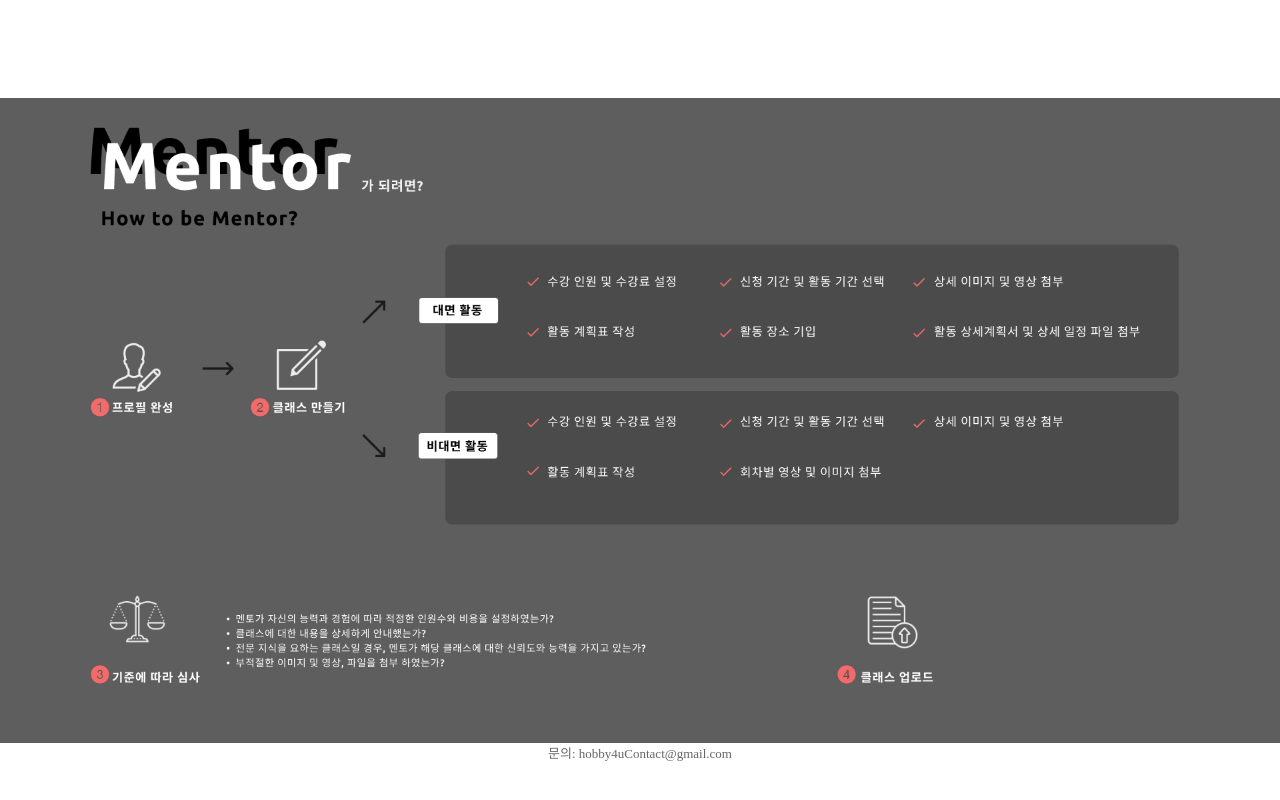
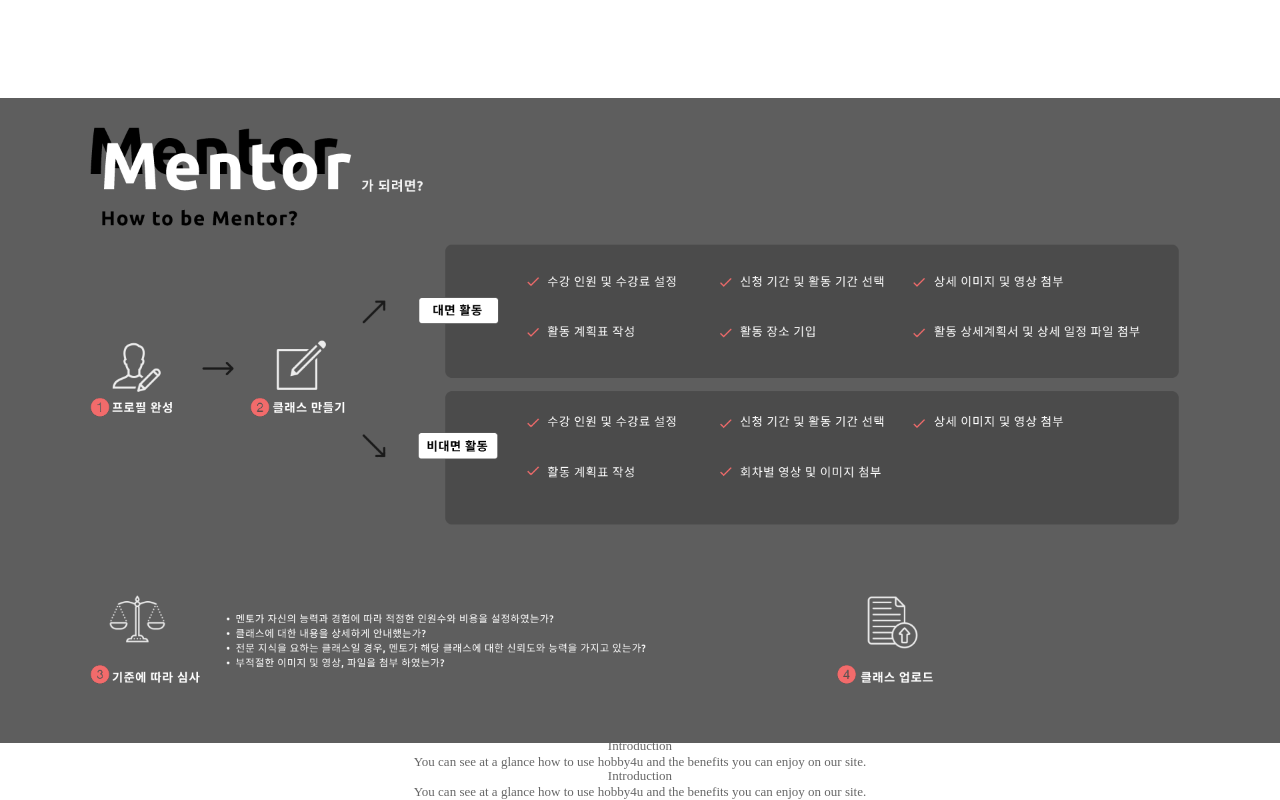
Before and after one commit to hyunseo0803/hobby4u, a React app: page /intro in a window 1280 px wide. Shown: the part 2528-3328 px from the top of the page. Before the commit the page ends 3291 px from the top, so only its background shows below. Built offline with nearby package versions, Linux system fonts and the light colour scheme; a web font is replaced by a local one.

Commit message:
💄 Footer UI 수정

```diff
--- a/src/components/Footer.js
+++ b/src/components/Footer.js
@@ -6,7 +6,27 @@ import "../styles/Footer.css";
 function Footer(props) {
 	return (
 		<div className="footer_wrap">
-			<div className="footer">문의: hobby4uContact@gmail.com</div>
+			<div className="footer">
+				<div className="footer_title">Introduction</div>
+				<div className="footer_content">
+					You can see at a glance how to use hobby4u and the benefits you can
+					enjoy on our site.
+				</div>
+			</div>
+			<div className="footer">
+				<div className="footer_title">Introduction</div>
+				<div className="footer_content">
+					You can see at a glance how to use hobby4u and the benefits you can
+					enjoy on our site.
+				</div>
+			</div>
+			<div className="footer">
+				<div className="footer_title">Introduction</div>
+				<div className="footer_content">
+					You can see at a glance how to use hobby4u and the benefits you can
+					enjoy on our site.
+				</div>
+			</div>
 		</div>
 	);
 }
```
